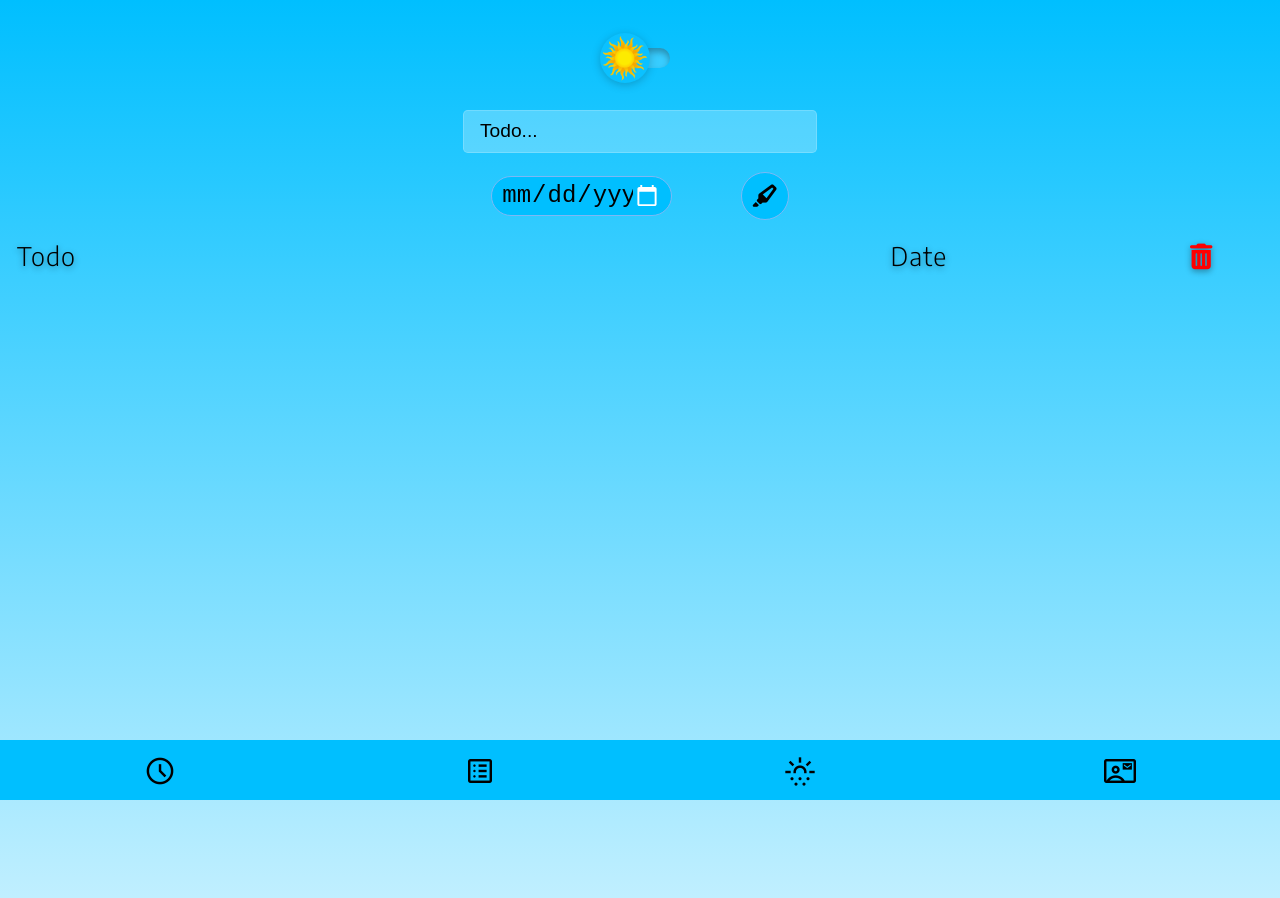
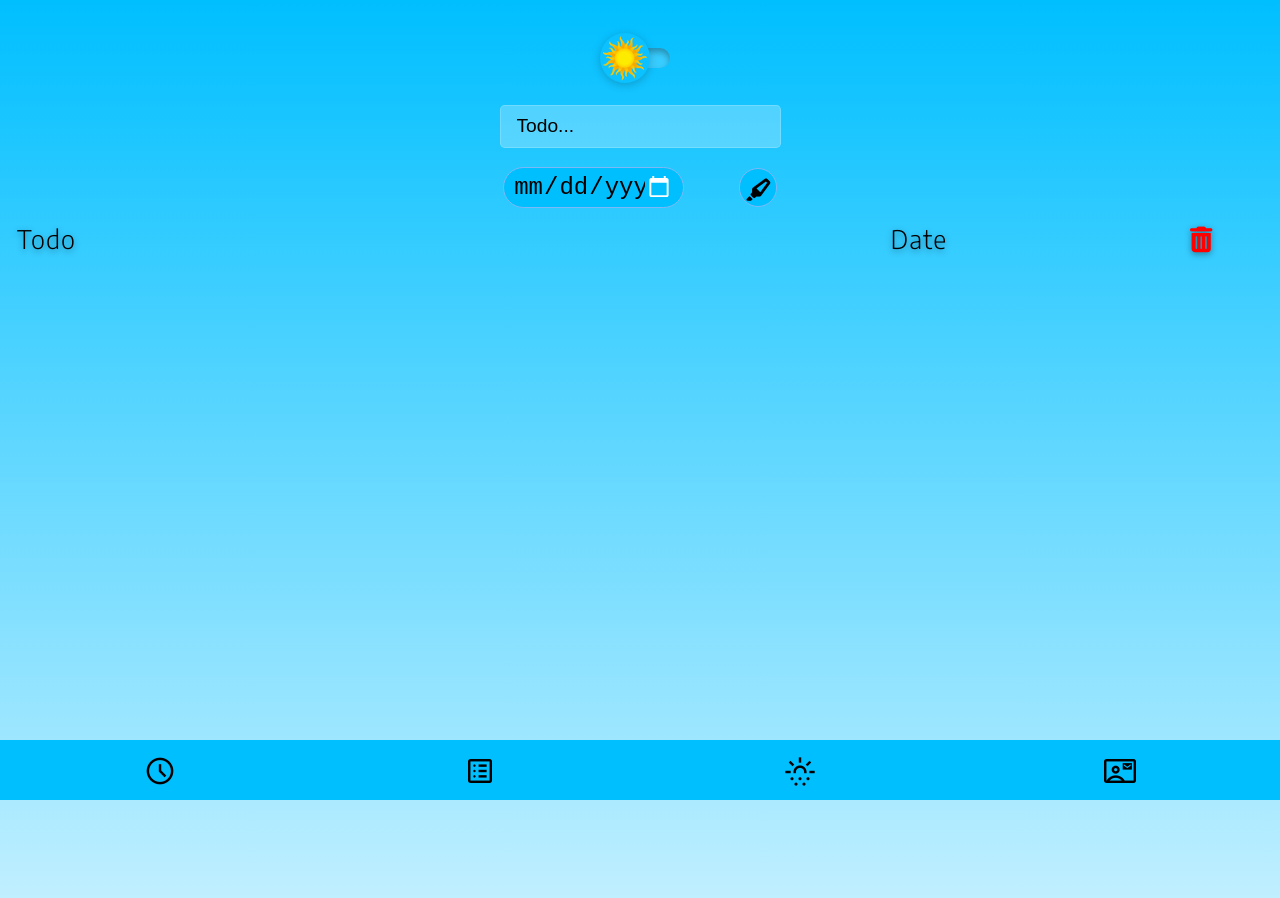
Before and after one commit to Peter-Easterbrook/utilityApp2023, a plain HTML site: page pages/todo/todo.html in a window 1280 px wide. Drawn offline with nearby package versions, Linux system fonts and the light colour scheme.

Commit message:
Adjusts width

```diff
--- a/pages/todo/todo.css
+++ b/pages/todo/todo.css
@@ -1,13 +1,15 @@
 .form {
-  width: min(26rem, 100%);
+  width: min(330px, 100%);
+  height: auto;
+  overflow: hidden;
   display: flex;
   flex-direction: column;
   justify-content: center;
   align-items: center;
-  margin: 0.6rem 1rem;
+  padding: 0.3rem;
 }
 .input-size {
-  width: 320px;
+  max-width: 320px;
   padding: 0.6rem 1rem;
   color: var(--primary-color);
   font-weight: 300;
@@ -55,23 +57,6 @@ input:focus {
   transition: all 0.2s ease-out;
 }
 
-/* .input-field {
-  display: flex;
-  flex-direction: column;
-  justify-content: center;
-
-  width: min(23rem, 100%);
-  margin: 0.4rem auto;
-} */
-
-/* .input-field label {
-  text-align: left;
-  color: var(--primary-color);
-  font-size: clamp(1.2rem, 3vw, 2rem);
-  font-weight: 300;
-  margin-bottom: 0.2rem;
-  text-shadow: var(--text-shadow);
-} */
 input[type='date']::-webkit-calendar-picker-indicator {
   filter: invert(1);
   margin: 0px;
@@ -79,8 +64,8 @@ input[type='date']::-webkit-calendar-picker-indicator {
 }
 
 #submit {
-  width: 3rem;
-  height: 3rem;
+  width: 2.4rem;
+  height: 2.4rem;
   background: var(--input-toggle);
   font-size: clamp(1rem, 2vw, 1.5rem);
   border-radius: 3rem;
@@ -125,6 +110,7 @@ input[type='date']::-webkit-calendar-picker-indicator {
   margin: 0 auto;
   color: var(--primary-color);
   border-collapse: collapse;
+  overflow: scroll;
 }
 .table * {
   font-weight: 300;
--- a/style.css
+++ b/style.css
@@ -66,7 +66,8 @@ main {
   flex-direction: column;
   text-align: center;
   align-items: center;
-  padding: clamp(0.4rem, 3vw, 1rem);
+  overflow: hidden;
+  padding: clamp(0.4rem, 3vw, 1rem) clamp(0.4rem, 3vw, 1rem);
 }
 p,
 h1,
```
Also changed, not shown: pages/weather/weather.css (+4 -5 lines).
